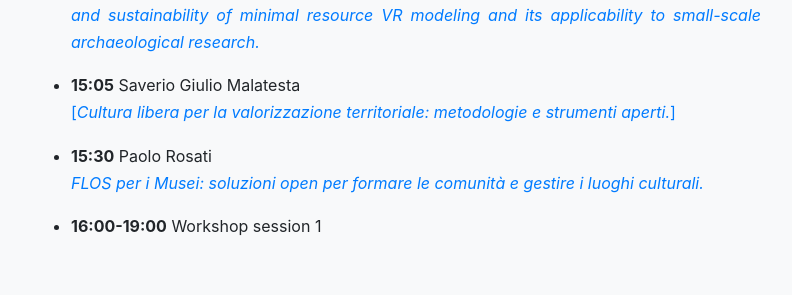
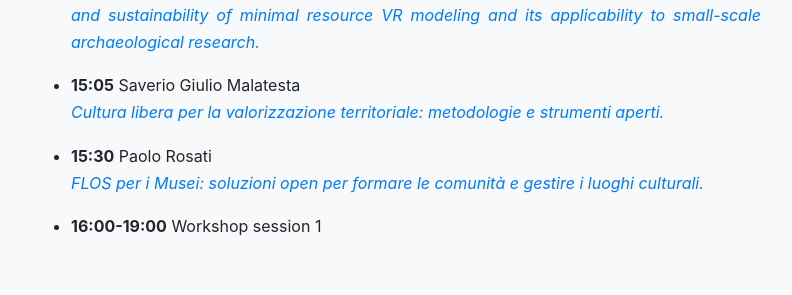
Before and after one commit to archeofoss/archeofoss2020, a Jekyll site: the page built from programme.md, in a window 1280 px wide and 900 px high, scrolled down 1568 px. Shown: the part 158-453 px from the top of the window, without its empty margins (244-1036 px from the left). Built offline with Jekyll 4.4.1, drawn with Linux system fonts in a browser that asks for light colours; nearby versions of some CDN libraries.

Commit message:
typo fix

```diff
--- a/programme.md
+++ b/programme.md
@@ -52,7 +52,7 @@ The **Book of Abstracts** is already and freely available in Zenodo [![DOI](http
 [*Virtual Archaeology for the little guy? A case-study based assessment of the feasibility and sustainability of minimal resource VR modeling and its applicability to small-scale archaeological research.*](abstracts/price)
 
 - **15:05** Saverio Giulio Malatesta
-[[*Cultura libera per la valorizzazione territoriale: metodologie e strumenti aperti.*]](abstracts/malatesta)
+[*Cultura libera per la valorizzazione territoriale: metodologie e strumenti aperti.*](abstracts/malatesta)
 
 - **15:30** Paolo Rosati
 [*FLOS per i Musei: soluzioni open per formare le comunità e gestire i luoghi culturali.*](abstracts/rosati)
```
